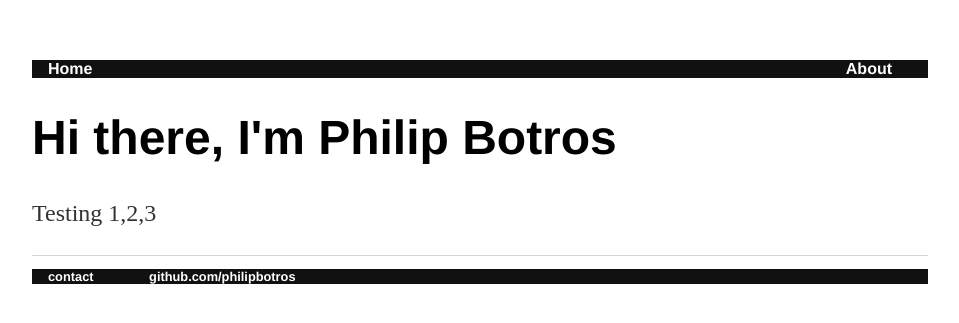
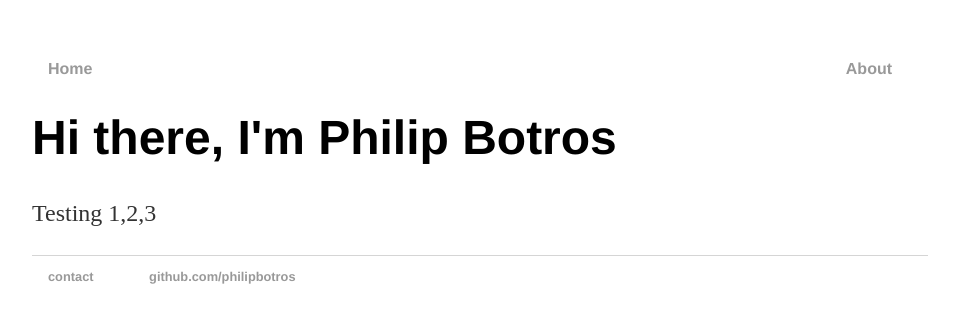
Before and after one commit to PhilipBotros/philipbotros.github.io, a Jekyll site: the page built from index.html, in a window 1280 px wide. Shown: the top 323 px of the page, without its empty margins (160-1119 px from the left). Built offline with Jekyll 4.4.1, drawn with Linux system fonts in a browser that asks for light colours.

Commit message:
blsalblsabs

```diff
--- a/css/main.css
+++ b/css/main.css
@@ -7,7 +7,6 @@ nav ul, footer ul {
     padding: 0px;
     list-style: none;
     font-weight: bold;
-    background-color: #111
 }
 nav ul li, footer ul li {
     display: inline;
@@ -15,7 +14,7 @@ nav ul li, footer ul li {
 }
 a {
     text-decoration: none;
-    color: white;
+    color: #999;
     padding: 14px 16px;
 }
 a:hover {
```
